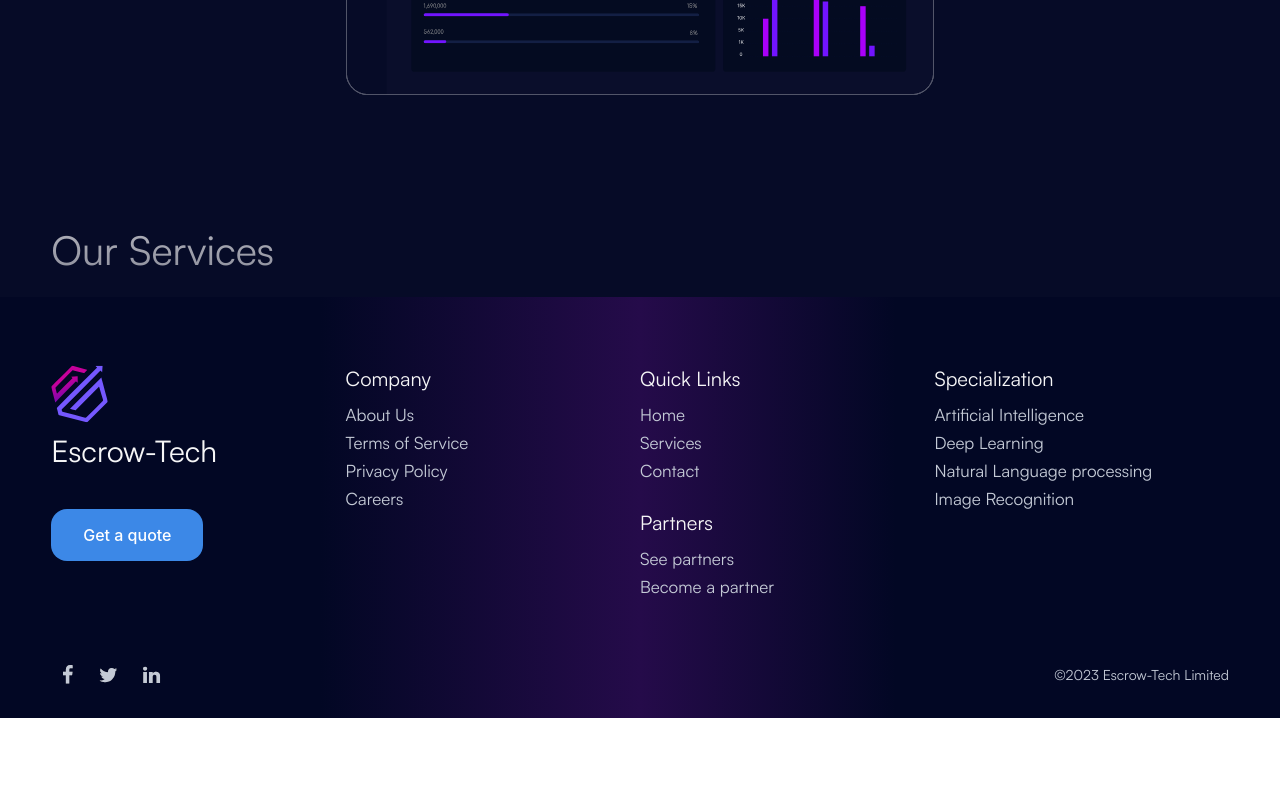
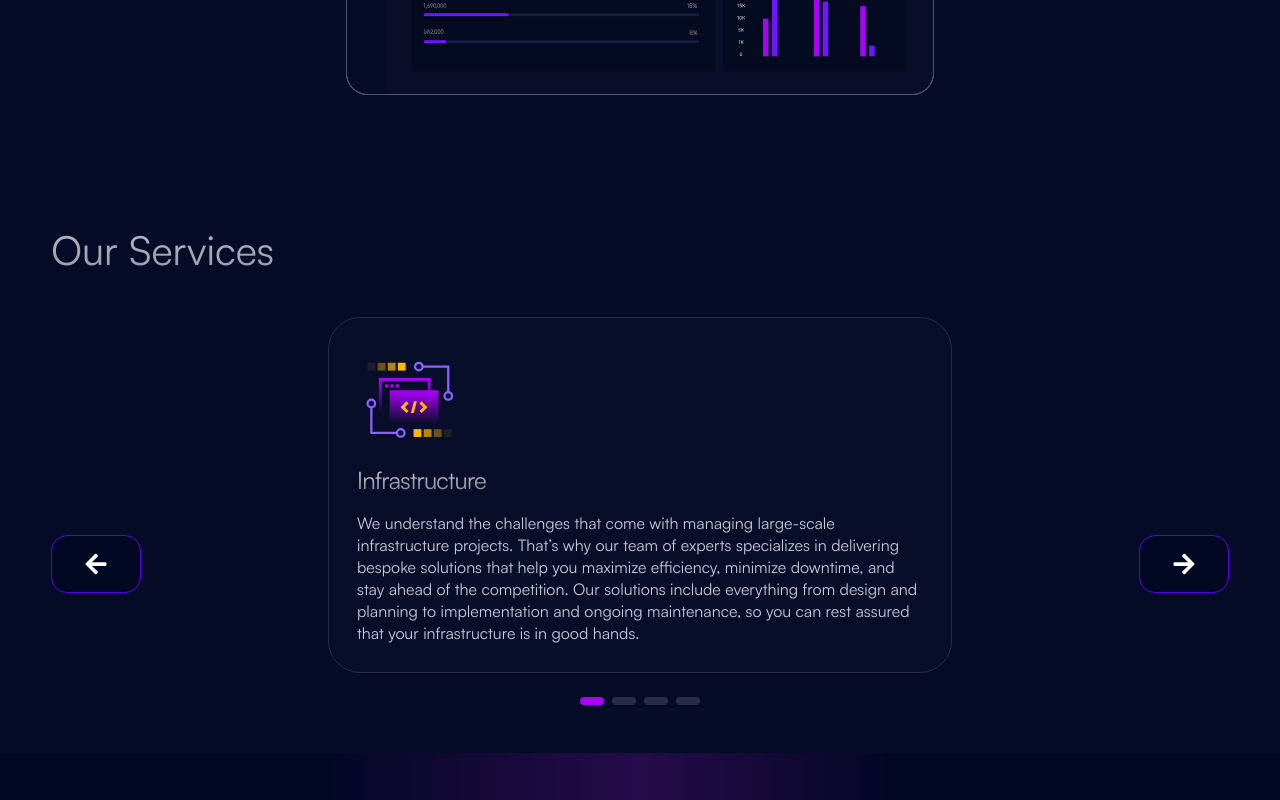
Before and after one commit to Oaks-Intelligence-GidiaOaks/escrow, a React (Vite) app: page / in a window 1280 px wide. Shown: the part 1400-2200 px from the top of the page. Before the commit the page ends 2118 px from the top, so only its background shows below. Built offline with nearby package versions, Linux system fonts and the light colour scheme.

Commit message:
services slider

```diff
--- a/package.json
+++ b/package.json
@@ -14,6 +14,7 @@
     "postcss": "^8.4.31",
     "react": "^18.2.0",
     "react-dom": "^18.2.0",
+    "react-icons": "^4.11.0",
     "react-router-dom": "^6.16.0",
     "tailwindcss": "^3.3.3"
   },
--- a/src/components/layout/carousel/Carousel.jsx
+++ b/src/components/layout/carousel/Carousel.jsx
@@ -1,5 +1,6 @@
 import { useState } from "react";
 import { services_card_1, services_card_2 } from "../../../assets";
+import { FaArrowRight, FaArrowLeft } from "react-icons/fa";
 
 function Carousel() {
   const [activeIndex, setActiveIndex] = useState(0);
@@ -40,48 +41,56 @@ function Carousel() {
   };
 
   return (
-    <div className="relative">
+    <div className="relative w-full pb-12">
       <button
         onClick={prevSlide}
-        className="absolute top-1/2 left-0 transform -translate-y-1/2"
+        className="absolute top-1/2 left-0 z-10 tecknology-btn-2"
       >
-        Prev
+        <FaArrowLeft />
       </button>
       <button
         onClick={nextSlide}
-        className="absolute top-1/2 right-0 transform -translate-y-1/2"
+        className="absolute top-1/2 right-0 z-10 tecknology-btn-2"
       >
-        Next
+        <FaArrowRight />
       </button>
 
-      <div className="grid grid-flow-row md:grid-flow-col grid-cols-1 md:grid-cols-12 justify-center gap-y-3 gap-x-5 py-5 pb-">
+      <div className="overflow-hidden w-full">
+        <div
+          className="flex transition-transform duration-500"
+          style={{ transform: `translateX(-${activeIndex * 100}%)` }}
+        >
           {cards.map((card, idx) => (
             <div
               key={idx}
-            className={`col-span-12 md:col-span-6 lg:col-span-6 landing-page-services-card transition-opacity duration-300 ${
-              activeIndex === idx ? "opacity-100" : "opacity-0"
-            }`}
+              className="w-full flex-none flex justify-center items-center"
             >
-            <div className="img-product pb-3">
+              <div className="landing-page-services-card">
+                <div className="img-product">
                   <img src={card.image} alt={card.title} />
                 </div>
-            <p className="services-title">{card.title}</p>
-            <div className="img-text pb-2">
-              <p className="img-services-text pt-4 text-base md:text-sm sm:text-xs">
-                {card.text}
-              </p>
+                <p className="services-title pt-3">{card.title}</p>
+                <div className="img-text pt-4">
+                  <p className="img-services-text">{card.text}</p>
+                </div>
               </div>
             </div>
           ))}
         </div>
+      </div>
 
-      <div className="flex justify-center space-x-2 mt-4">
+      <div className="flex justify-center space-x-2 pt-6">
         {cards.map((_, idx) => (
           <div
             key={idx}
-            className={`h-3 w-3 rounded-full ${
-              activeIndex === idx ? "bg-blue-500" : "bg-gray-300"
+            className={`h-2 w-6 rounded-md ${
+              activeIndex === idx ? "bg-active" : "bg-inactive"
             }`}
+            style={{
+              backgroundColor: activeIndex === idx ? "#AA00FA" : "#282D45",
+              cursor: "pointer",
+            }}
+            onClick={() => setActiveIndex(idx)}
           ></div>
         ))}
       </div>
--- a/src/index.css
+++ b/src/index.css
@@ -548,6 +548,8 @@ button:focus-visible {
   }
 }
 .landing-page-services-card {
+  width: 100%;
+  max-width: 624px;
   padding: 28px;
   border-radius: 32px;
   border: 1px solid #282d45;
--- a/src/page/LandingPage.jsx
+++ b/src/page/LandingPage.jsx
@@ -90,8 +90,8 @@ const LandingPage = () => {
         </Container>
 
         <Container>
-          <p className="landing-page-products pb-5 pt-24">Our Services</p>
-          {/* <Carousel /> */}
+          <p className="landing-page-products pb-10 pt-24">Our Services</p>
+          <Carousel />
         </Container>
       </section>
 
```
Also changed, not shown: 1 other file (tests, documents, lock files or other folders). Lines whose indentation alone changed are shown as unchanged.
